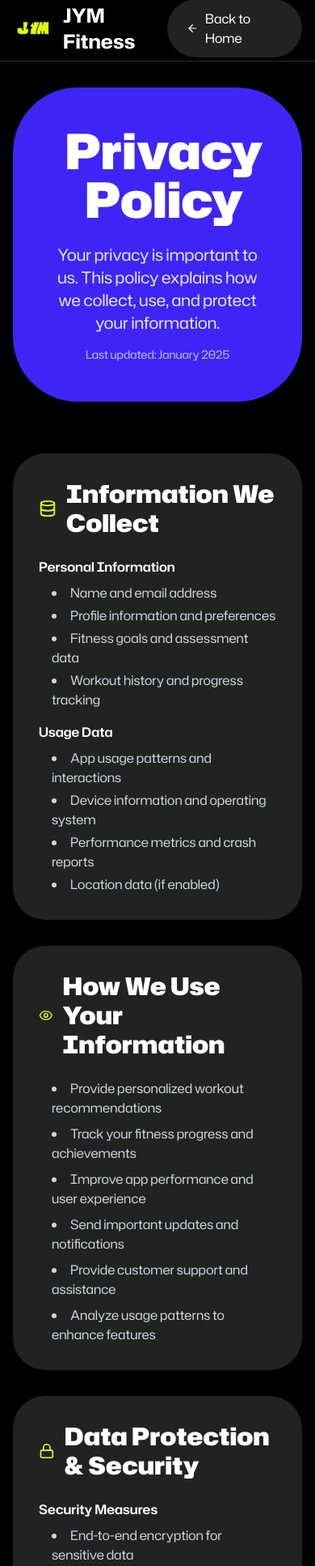
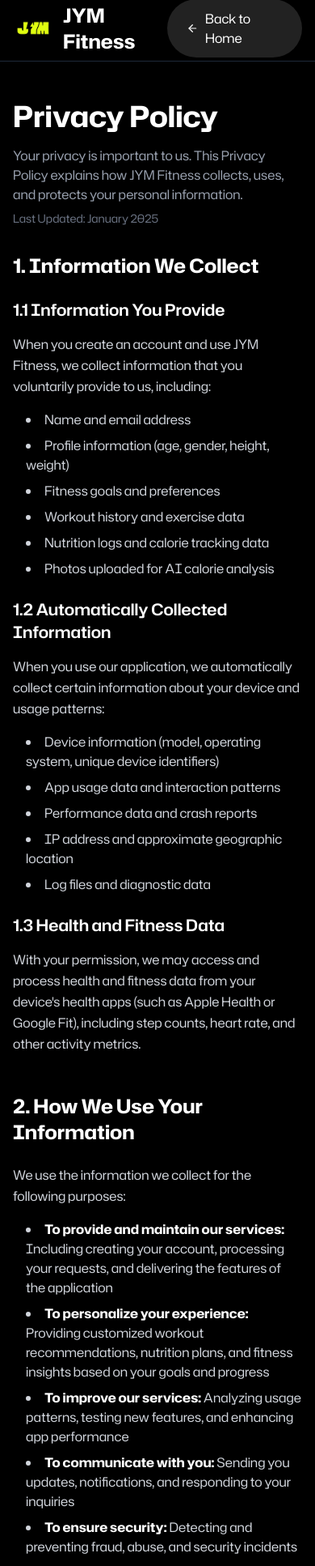
Before and after one commit to caglarbaranbora/JYM-web, a Next.js app: page /privacy-policy in a window 390 px wide. Shown: the part 5-1939 px from the top of the page at 81% size. Built offline with nearby package versions, Linux system fonts and the light colour scheme.

Commit message:
Refactor Privacy Policy page layout for improved readability and visual appeal. Updated section headings, adjusted text styles, and enhanced content structure for better user experience across devices. Removed unused imports and streamlined overall design.

```diff
--- a/src/app/privacy-policy/page.tsx
+++ b/src/app/privacy-policy/page.tsx
@@ -1,6 +1,6 @@
 import Link from "next/link";
 import Image from "next/image";
-import { ArrowLeft, Shield, Eye, Lock, Database, Mail } from "lucide-react";
+import { ArrowLeft } from "lucide-react";
 
 export default function PrivacyPolicy() {
   return (
@@ -29,209 +29,394 @@ export default function PrivacyPolicy() {
         </div>
       </nav>
 
-      {/* Hero Section */}
-      <div className="bg-accent rounded-[80px] mx-4 md:mx-8 mt-8 p-12 md:p-16 text-center">
-        <div className="flex items-center justify-center mb-6">
-          <Shield className="h-16 w-16 text-[#e0fe10] mr-4" />
-          <h1 className="text-6xl md:text-8xl font-black">Privacy Policy</h1>
-        </div>
-        <p className="text-xl md:text-2xl text-white/90 max-w-3xl mx-auto">
-          Your privacy is important to us. This policy explains how we collect,
-          use, and protect your information.
+      {/* Header Section */}
+      <div className="max-w-4xl mx-auto px-4 sm:px-6 lg:px-8 pt-12 pb-8">
+        <h1 className="text-4xl sm:text-5xl font-bold text-white mb-4">
+          Privacy Policy
+        </h1>
+        <p className="text-base text-gray-400 mb-2">
+          Your privacy is important to us. This Privacy Policy explains how JYM
+          Fitness collects, uses, and protects your personal information.
         </p>
-        <p className="text-sm text-white/70 mt-4">Last updated: January 2025</p>
+        <p className="text-sm text-gray-500">Last Updated: January 2025</p>
       </div>
 
       {/* Main Content */}
-      <div className="max-w-4xl mx-auto px-4 sm:px-6 lg:px-8 py-16">
-        <div className="space-y-8">
-          {/* Information We Collect */}
-          <div className="bg-[#222222] rounded-[40px] p-8">
-            <div className="flex items-center gap-3 mb-6">
-              <Database className="h-8 w-8 text-[#e0fe10]" />
-              <h2 className="text-3xl font-black">Information We Collect</h2>
+      <div className="max-w-4xl mx-auto px-4 sm:px-6 lg:px-8 pb-16">
+        <div className="prose prose-invert max-w-none">
+          <section className="mb-12">
+            <h2 className="text-2xl font-bold text-white mb-6">
+              1. Information We Collect
+            </h2>
+
+            <h3 className="text-xl font-semibold text-white mb-4">
+              1.1 Information You Provide
+            </h3>
+            <p className="text-base text-gray-300 leading-relaxed mb-4">
+              When you create an account and use JYM Fitness, we collect
+              information that you voluntarily provide to us, including:
+            </p>
+            <ul className="list-disc list-inside text-base text-gray-300 space-y-2 mb-6 ml-4">
+              <li>Name and email address</li>
+              <li>Profile information (age, gender, height, weight)</li>
+              <li>Fitness goals and preferences</li>
+              <li>Workout history and exercise data</li>
+              <li>Nutrition logs and calorie tracking data</li>
+              <li>Photos uploaded for AI calorie analysis</li>
+            </ul>
+
+            <h3 className="text-xl font-semibold text-white mb-4">
+              1.2 Automatically Collected Information
+            </h3>
+            <p className="text-base text-gray-300 leading-relaxed mb-4">
+              When you use our application, we automatically collect certain
+              information about your device and usage patterns:
+            </p>
+            <ul className="list-disc list-inside text-base text-gray-300 space-y-2 mb-6 ml-4">
+              <li>
+                Device information (model, operating system, unique device
+                identifiers)
+              </li>
+              <li>App usage data and interaction patterns</li>
+              <li>Performance data and crash reports</li>
+              <li>IP address and approximate geographic location</li>
+              <li>Log files and diagnostic data</li>
+            </ul>
+
+            <h3 className="text-xl font-semibold text-white mb-4">
+              1.3 Health and Fitness Data
+            </h3>
+            <p className="text-base text-gray-300 leading-relaxed mb-4">
+              With your permission, we may access and process health and fitness
+              data from your device&apos;s health apps (such as Apple Health or
+              Google Fit), including step counts, heart rate, and other activity
+              metrics.
+            </p>
+          </section>
+
+          <section className="mb-12">
+            <h2 className="text-2xl font-bold text-white mb-6">
+              2. How We Use Your Information
+            </h2>
+            <p className="text-base text-gray-300 leading-relaxed mb-4">
+              We use the information we collect for the following purposes:
+            </p>
+            <ul className="list-disc list-inside text-base text-gray-300 space-y-2 mb-4 ml-4">
+              <li>
+                <strong className="text-white">
+                  To provide and maintain our services:
+                </strong>{" "}
+                Including creating your account, processing your requests, and
+                delivering the features of the application
+              </li>
+              <li>
+                <strong className="text-white">
+                  To personalize your experience:
+                </strong>{" "}
+                Providing customized workout recommendations, nutrition plans,
+                and fitness insights based on your goals and progress
+              </li>
+              <li>
+                <strong className="text-white">To improve our services:</strong>{" "}
+                Analyzing usage patterns, testing new features, and enhancing
+                app performance
+              </li>
+              <li>
+                <strong className="text-white">To communicate with you:</strong>{" "}
+                Sending you updates, notifications, and responding to your
+                inquiries
+              </li>
+              <li>
+                <strong className="text-white">To ensure security:</strong>{" "}
+                Detecting and preventing fraud, abuse, and security incidents
+              </li>
+              <li>
+                <strong className="text-white">
+                  To comply with legal obligations:
+                </strong>{" "}
+                Meeting legal requirements and responding to lawful requests
+                from authorities
+              </li>
+            </ul>
+          </section>
+
+          <section className="mb-12">
+            <h2 className="text-2xl font-bold text-white mb-6">
+              3. Information Sharing and Disclosure
+            </h2>
+            <p className="text-base text-gray-300 leading-relaxed mb-4">
+              We do not sell your personal information. We may share your
+              information only in the following circumstances:
+            </p>
+
+            <h3 className="text-xl font-semibold text-white mb-4">
+              3.1 Service Providers
+            </h3>
+            <p className="text-base text-gray-300 leading-relaxed mb-4">
+              We work with third-party service providers who perform services on
+              our behalf, including:
+            </p>
+            <ul className="list-disc list-inside text-base text-gray-300 space-y-2 mb-6 ml-4">
+              <li>
+                <strong className="text-white">
+                  Cloud hosting and storage:
+                </strong>{" "}
+                Amazon Web Services (AWS)
+              </li>
+              <li>
+                <strong className="text-white">Authentication services:</strong>{" "}
+                Clerk
+              </li>
+              <li>
+                <strong className="text-white">
+                  Analytics and performance monitoring:
+                </strong>{" "}
+                Firebase Analytics
+              </li>
+              <li>
+                <strong className="text-white">Payment processing:</strong>{" "}
+                Apple App Store and Google Play Store
+              </li>
+            </ul>
+
+            <h3 className="text-xl font-semibold text-white mb-4">
+              3.2 Legal Requirements
+            </h3>
+            <p className="text-base text-gray-300 leading-relaxed mb-4">
+              We may disclose your information if required by law, regulation,
+              legal process, or governmental request, or when we believe
+              disclosure is necessary to protect our rights, your safety, or the
+              safety of others.
+            </p>
+
+            <h3 className="text-xl font-semibold text-white mb-4">
+              3.3 Business Transfers
+            </h3>
+            <p className="text-base text-gray-300 leading-relaxed mb-4">
+              If JYM Fitness is involved in a merger, acquisition, or sale of
+              assets, your information may be transferred as part of that
+              transaction. We will notify you via email and/or prominent notice
+              in the app of any such change in ownership.
+            </p>
+          </section>
+
+          <section className="mb-12">
+            <h2 className="text-2xl font-bold text-white mb-6">
+              4. Data Security
+            </h2>
+            <p className="text-base text-gray-300 leading-relaxed mb-4">
+              We implement appropriate technical and organizational measures to
+              protect your personal information against unauthorized access,
+              alteration, disclosure, or destruction. These measures include:
+            </p>
+            <ul className="list-disc list-inside text-base text-gray-300 space-y-2 mb-4 ml-4">
+              <li>Encryption of data in transit and at rest</li>
+              <li>Regular security assessments and updates</li>
+              <li>Access controls and authentication requirements</li>
+              <li>Secure data centers with physical security measures</li>
+              <li>Employee training on data protection and privacy</li>
+            </ul>
+            <p className="text-base text-gray-300 leading-relaxed">
+              However, no method of transmission over the Internet or electronic
+              storage is 100% secure. While we strive to protect your
+              information, we cannot guarantee its absolute security.
+            </p>
+          </section>
+
+          <section className="mb-12">
+            <h2 className="text-2xl font-bold text-white mb-6">
+              5. Data Retention
+            </h2>
+            <p className="text-base text-gray-300 leading-relaxed mb-4">
+              We retain your personal information for as long as necessary to
+              provide you with our services and as described in this Privacy
+              Policy. We will retain and use your information to the extent
+              necessary to comply with our legal obligations, resolve disputes,
+              and enforce our agreements.
+            </p>
+            <p className="text-base text-gray-300 leading-relaxed">
+              If you delete your account, we will delete or anonymize your
+              personal information within 30 days, except where we are required
+              to retain it for legal purposes.
+            </p>
+          </section>
+
+          <section className="mb-12">
+            <h2 className="text-2xl font-bold text-white mb-6">
+              6. Your Privacy Rights
+            </h2>
+            <p className="text-base text-gray-300 leading-relaxed mb-4">
+              Depending on your location, you may have certain rights regarding
+              your personal information:
+            </p>
+            <ul className="list-disc list-inside text-base text-gray-300 space-y-2 mb-4 ml-4">
+              <li>
+                <strong className="text-white">Right to Access:</strong> Request
+                a copy of the personal information we hold about you
+              </li>
+              <li>
+                <strong className="text-white">Right to Rectification:</strong>{" "}
+                Request correction of inaccurate or incomplete information
+              </li>
+              <li>
+                <strong className="text-white">Right to Erasure:</strong>{" "}
+                Request deletion of your personal information
+              </li>
+              <li>
+                <strong className="text-white">
+                  Right to Data Portability:
+                </strong>{" "}
+                Request a copy of your data in a structured, machine-readable
+                format
+              </li>
+              <li>
+                <strong className="text-white">Right to Object:</strong> Object
+                to processing of your personal information
+              </li>
+              <li>
+                <strong className="text-white">
+                  Right to Restrict Processing:
+                </strong>{" "}
+                Request restriction of processing your personal information
+              </li>
+              <li>
+                <strong className="text-white">
+                  Right to Withdraw Consent:
+                </strong>{" "}
+                Withdraw consent where processing is based on consent
+              </li>
+            </ul>
+            <p className="text-base text-gray-300 leading-relaxed">
+              To exercise any of these rights, please contact us at
+              contact.jymfitness@gmail.com or through our account deletion page.
+            </p>
+          </section>
+
+          <section className="mb-12">
+            <h2 className="text-2xl font-bold text-white mb-6">
+              7. Children&apos;s Privacy
+            </h2>
+            <p className="text-base text-gray-300 leading-relaxed mb-4">
+              JYM Fitness is not intended for children under the age of 13. We
+              do not knowingly collect personal information from children under
+              13. If you are a parent or guardian and believe that your child
+              has provided us with personal information, please contact us
+              immediately.
+            </p>
+            <p className="text-base text-gray-300 leading-relaxed">
+              If we discover that we have collected personal information from a
+              child under 13, we will take steps to delete that information as
+              quickly as possible.
+            </p>
+          </section>
+
+          <section className="mb-12">
+            <h2 className="text-2xl font-bold text-white mb-6">
+              8. International Data Transfers
+            </h2>
+            <p className="text-base text-gray-300 leading-relaxed mb-4">
+              Your information may be transferred to and processed in countries
+              other than your country of residence. These countries may have
+              data protection laws that are different from the laws of your
+              country.
+            </p>
+            <p className="text-base text-gray-300 leading-relaxed">
+              When we transfer your information internationally, we take steps
+              to ensure that your information receives an adequate level of
+              protection through appropriate safeguards.
+            </p>
+          </section>
+
+          <section className="mb-12">
+            <h2 className="text-2xl font-bold text-white mb-6">
+              9. Changes to This Privacy Policy
+            </h2>
+            <p className="text-base text-gray-300 leading-relaxed mb-4">
+              We may update this Privacy Policy from time to time. We will
+              notify you of any material changes by posting the new Privacy
+              Policy in the application and updating the &quot;Last
+              Updated&quot; date at the top of this policy.
+            </p>
+            <p className="text-base text-gray-300 leading-relaxed">
+              We encourage you to review this Privacy Policy periodically. Your
+              continued use of JYM Fitness after any changes constitutes your
+              acceptance of the updated Privacy Policy.
+            </p>
+          </section>
+
+          <section className="mb-12 pb-8 border-b border-gray-800">
+            <h2 className="text-2xl font-bold text-white mb-6">
+              10. Contact Us
+            </h2>
+            <p className="text-base text-gray-300 leading-relaxed mb-4">
+              If you have any questions, concerns, or requests regarding this
+              Privacy Policy or our data practices, please contact us at:
+            </p>
+            <div className="text-base text-gray-300 space-y-2">
+              <p>
+                <strong className="text-white">Company Name:</strong> JYM
+                Fitness
+              </p>
+              <p>
+                <strong className="text-white">Email:</strong>{" "}
+                <a
+                  href="mailto:contact.jymfitness@gmail.com"
+                  className="text-white underline hover:text-gray-300"
+                >
+                  contact.jymfitness@gmail.com
+                </a>
+              </p>
+              <p>
+                <strong className="text-white">Support:</strong>{" "}
+                <Link
+                  href="/contact"
+                  className="text-white underline hover:text-gray-300"
+                >
+                  https://jymfitness.com/contact
+                </Link>
+              </p>
+              <p>
+                <strong className="text-white">Account Deletion:</strong>{" "}
+                <Link
+                  href="/delete-account"
+                  className="text-white underline hover:text-gray-300"
+                >
+                  https://jymfitness.com/delete-account
+                </Link>
+              </p>
             </div>
-            <div className="text-gray-300 space-y-4">
-              <div>
-                <h4 className="text-white font-semibold mb-2">
-                  Personal Information
-                </h4>
-                <ul className="list-disc list-inside space-y-1 ml-4">
-                  <li>Name and email address</li>
-                  <li>Profile information and preferences</li>
-                  <li>Fitness goals and assessment data</li>
-                  <li>Workout history and progress tracking</li>
-                </ul>
-              </div>
-              <div>
-                <h4 className="text-white font-semibold mb-2">Usage Data</h4>
-                <ul className="list-disc list-inside space-y-1 ml-4">
-                  <li>App usage patterns and interactions</li>
-                  <li>Device information and operating system</li>
-                  <li>Performance metrics and crash reports</li>
-                  <li>Location data (if enabled)</li>
-                </ul>
-              </div>
+            <p className="text-base text-gray-300 leading-relaxed mt-4">
+              We will respond to your inquiry within 48 hours.
+            </p>
+          </section>
+        </div>
+      </div>
+
+      {/* Footer Navigation */}
+      <div className="border-t border-gray-800 bg-black/50 backdrop-blur-sm">
+        <div className="max-w-4xl mx-auto px-4 sm:px-6 lg:px-8 py-6">
+          <div className="flex flex-col sm:flex-row justify-between items-center gap-4">
+            <Link
+              href="/"
+              className="text-sm text-gray-400 hover:text-white transition-colors"
+            >
+              ← Back to Home
+            </Link>
+            <div className="flex gap-6 text-sm text-gray-400">
+              <Link
+                href="/terms-of-use"
+                className="hover:text-white transition-colors"
+              >
+                Terms of Use
+              </Link>
+              <Link
+                href="/contact"
+                className="hover:text-white transition-colors"
+              >
+                Contact
+              </Link>
             </div>
           </div>
-
-          {/* How We Use Information */}
-          <div className="bg-[#222222] rounded-[40px] p-8">
-            <div className="flex items-center gap-3 mb-6">
-              <Eye className="h-8 w-8 text-[#e0fe10]" />
-              <h2 className="text-3xl font-black">
-                How We Use Your Information
-              </h2>
-            </div>
-            <div className="text-gray-300 space-y-4">
-              <ul className="list-disc list-inside space-y-2 ml-4">
-                <li>Provide personalized workout recommendations</li>
-                <li>Track your fitness progress and achievements</li>
-                <li>Improve app performance and user experience</li>
-                <li>Send important updates and notifications</li>
-                <li>Provide customer support and assistance</li>
-                <li>Analyze usage patterns to enhance features</li>
-              </ul>
-            </div>
-          </div>
-
-          {/* Data Protection */}
-          <div className="bg-[#222222] rounded-[40px] p-8">
-            <div className="flex items-center gap-3 mb-6">
-              <Lock className="h-8 w-8 text-[#e0fe10]" />
-              <h2 className="text-3xl font-black">
-                Data Protection & Security
-              </h2>
-            </div>
-            <div className="text-gray-300 space-y-4">
-              <div>
-                <h4 className="text-white font-semibold mb-2">
-                  Security Measures
-                </h4>
-                <ul className="list-disc list-inside space-y-1 ml-4">
-                  <li>End-to-end encryption for sensitive data</li>
-                  <li>Secure cloud storage with AWS</li>
-                  <li>Regular security audits and updates</li>
-                  <li>Access controls and authentication</li>
-                </ul>
-              </div>
-              <div>
-                <h4 className="text-white font-semibold mb-2">
-                  Data Retention
-                </h4>
-                <p className="ml-4">
-                  We retain your data only as long as necessary to provide our
-                  services. You can request data deletion at any time through
-                  our account deletion process.
-                </p>
-              </div>
-            </div>
-          </div>
-
-          {/* Third-Party Services */}
-          <div className="bg-[#222222] rounded-[40px] p-8">
-            <h2 className="text-3xl font-black mb-6 text-[#e0fe10]">
-              Third-Party Services
-            </h2>
-            <div className="text-gray-300 space-y-4">
-              <p>
-                We use the following third-party services to provide our app
-                functionality:
-              </p>
-              <ul className="list-disc list-inside space-y-2 ml-4">
-                <li>
-                  <strong>AWS CloudFront:</strong> Content delivery and data
-                  storage
-                </li>
-                <li>
-                  <strong>Firebase:</strong> Backend services and authentication
-                </li>
-                <li>
-                  <strong>Clerk:</strong> User authentication and management
-                </li>
-                <li>
-                  <strong>Analytics:</strong> App usage and performance
-                  monitoring
-                </li>
-              </ul>
-              <p className="text-sm text-gray-400 mt-4">
-                These services have their own privacy policies and data handling
-                practices.
-              </p>
-            </div>
-          </div>
-
-          {/* Your Rights */}
-          <div className="bg-[#222222] rounded-[40px] p-8">
-            <h2 className="text-3xl font-black mb-6 text-[#e0fe10]">
-              Your Rights
-            </h2>
-            <div className="text-gray-300 space-y-4">
-              <p>You have the right to:</p>
-              <ul className="list-disc list-inside space-y-2 ml-4">
-                <li>Access your personal data</li>
-                <li>Correct inaccurate information</li>
-                <li>Delete your account and data</li>
-                <li>Export your data</li>
-                <li>Opt-out of certain data processing</li>
-                <li>Withdraw consent at any time</li>
-              </ul>
-            </div>
-          </div>
-
-          {/* Contact Information */}
-          <div className="bg-[#222222] rounded-[40px] p-8">
-            <div className="flex items-center gap-3 mb-6">
-              <Mail className="h-8 w-8 text-[#e0fe10]" />
-              <h2 className="text-3xl font-black">Contact Us</h2>
-            </div>
-            <div className="text-gray-300 space-y-4">
-              <p>
-                If you have any questions about this Privacy Policy or our data
-                practices, please contact us:
-              </p>
-              <div className="bg-[#2a3a40] p-4 rounded-lg">
-                <p>
-                  <strong>Email:</strong> contact.jymfitness@gmail.com
-                </p>
-                <p>
-                  <strong>Support:</strong>{" "}
-                  <Link href="/contact" className="text-[#e0fe10] underline">
-                    Contact Form
-                  </Link>
-                </p>
-              </div>
-              <p className="text-sm text-gray-400">
-                We will respond to your inquiry within 24-48 hours.
-              </p>
-            </div>
-          </div>
-
-          {/* Updates */}
-          <div className="bg-[#222222] rounded-[40px] p-8">
-            <h2 className="text-3xl font-black mb-6 text-[#e0fe10]">
-              Policy Updates
-            </h2>
-            <div className="text-gray-300">
-              <p>
-                We may update this Privacy Policy from time to time. We will
-                notify you of any significant changes through the app or via
-                email. Your continued use of the app after such changes
-                constitutes acceptance of the updated policy.
-              </p>
-            </div>
-          </div>
-        </div>
-
-        {/* Back to Home Button */}
-        <div className="text-center mt-12">
-          <Link
-            href="/"
-            className="inline-flex items-center gap-2 px-8 py-4 bg-[#e0fe10] text-black font-bold rounded-full hover:bg-[#d0ee00] transition-all duration-300"
-          >
-            <ArrowLeft className="w-5 h-5" />
-            Back to Home
-          </Link>
         </div>
       </div>
     </div>
```
